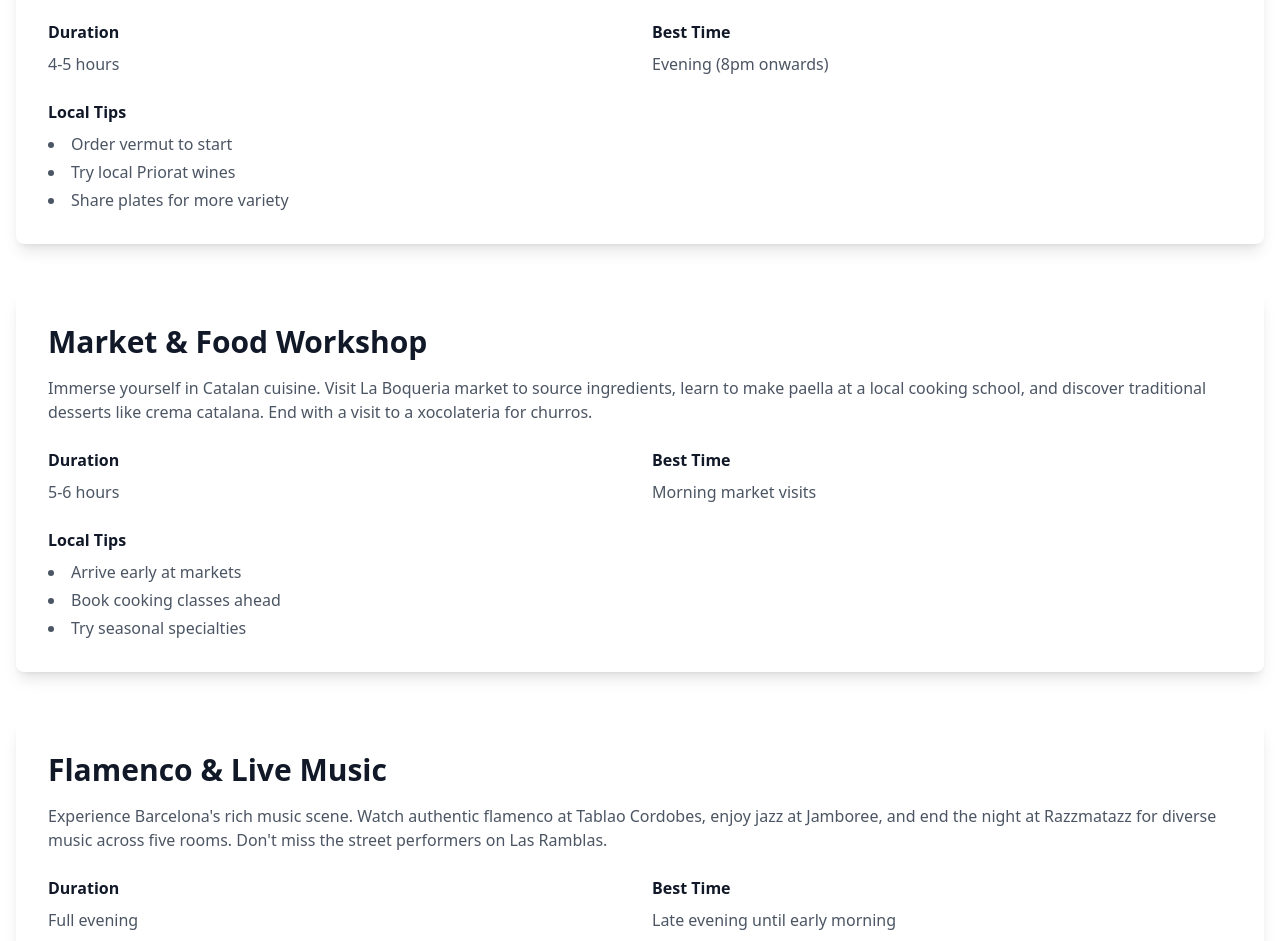
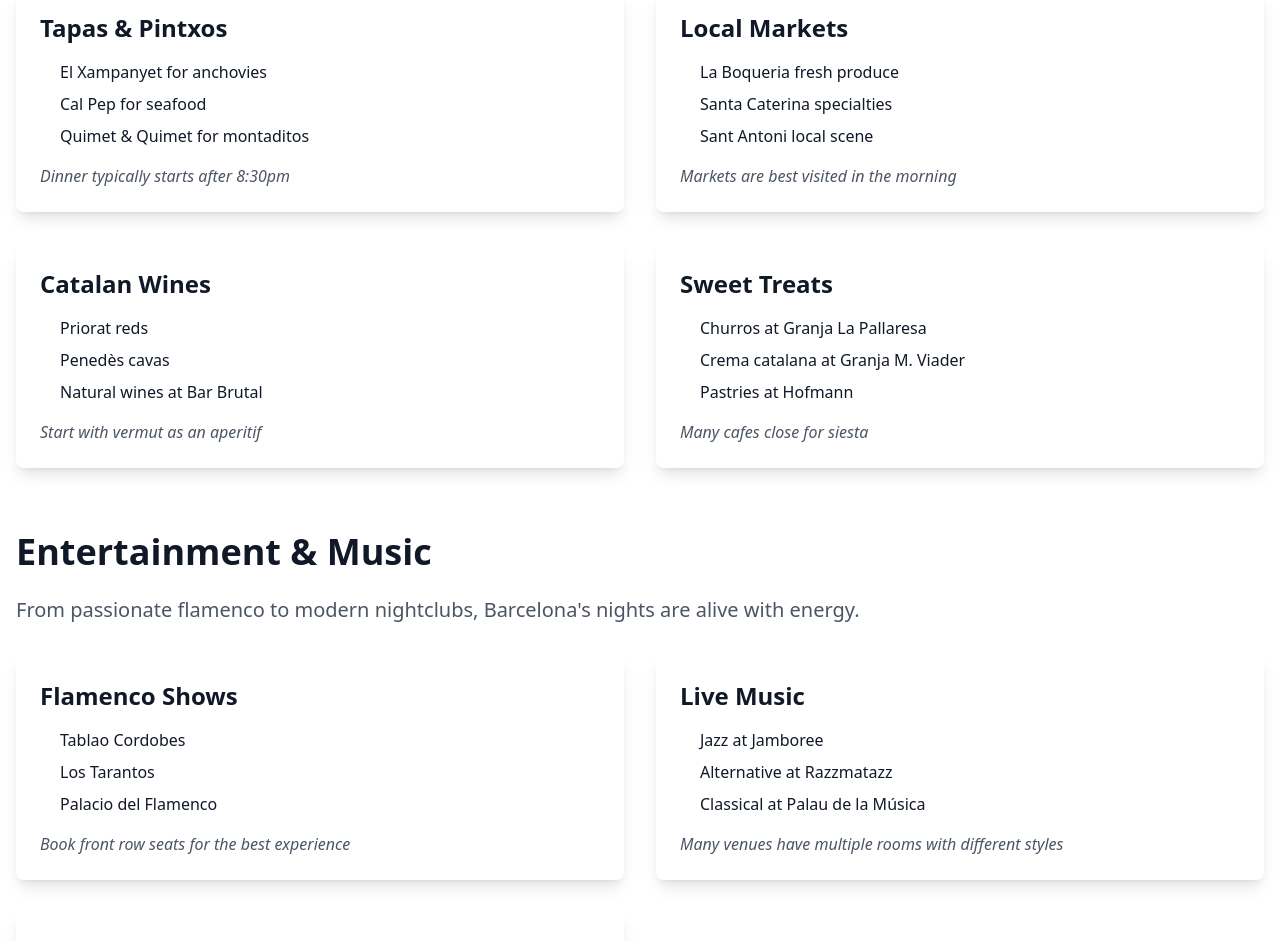
Before and after one commit to bumincetin/zeynep-bumin-site, a Next.js app: page /zeynep-bumin-site/guides/barcelona in a window 1280 px wide. Shown: the part 600-1541 px from the top of the page. Built offline with nearby package versions, Linux system fonts and the light colour scheme.

Commit message:
Restructure city guides with detailed food, drink, and entertainment sections

```diff
--- a/src/app/guides/[city]/page.tsx
+++ b/src/app/guides/[city]/page.tsx
@@ -7,86 +7,164 @@
   rome: {
     name: 'Rome',
     image: '/images/roma.jpg',
-    intro: 'Discover the eternal city through the eyes of locals, from hidden cafes to ancient secrets.',
-    guides: [
+    intro: 'Discover the eternal city through the eyes of locals, from authentic cuisine to vibrant nightlife.',
+    sections: {
+      foodAndDrink: {
+        title: 'Food & Drink',
+        description: 'From traditional pasta to artisanal gelato, Rome\'s culinary scene is a journey through history and flavor.',
+        highlights: [
           {
-        title: 'Hidden Cafes of Trastevere',
-        content: 'Explore the charming streets of Trastevere, where local cafes serve authentic Italian coffee and pastries. Visit Bar San Calisto for a traditional espresso, then head to Enzo and Dario for homemade cornetti. End your tour at Roscioli Caffè for their famous tiramisu.',
-        duration: '3-4 hours',
-        bestTime: 'Early morning or late afternoon',
-        tips: ['Avoid tourist-heavy hours (11am-2pm)', 'Many cafes are cash-only', 'Learn basic Italian greetings']
+            name: 'Traditional Pasta Dishes',
+            items: ['Carbonara at Da Enzo al 29', 'Cacio e Pepe at Roscioli', 'Amatriciana at Armando al Pantheon'],
+            tips: 'Best enjoyed for dinner, reservations recommended'
           },
           {
-        title: 'Food & Wine Experience',
-        content: 'Savor authentic Roman cuisine at its finest. Start with traditional pasta dishes like Carbonara at Da Enzo al 29, try the famous Roman-style pizza at Antico Forno Roscioli, and indulge in gelato at Fatamorgana. Pair your meals with local wines from the Frascati region.',
-        duration: '4-5 hours',
-        bestTime: 'Dinner time (7:30pm-10:30pm)',
-        tips: ['Make reservations for popular restaurants', 'Try the house wine (vino della casa)', 'Ask for local specialties not on the menu']
+            name: 'Pizza & Street Food',
+            items: ['Roman-style pizza at Antico Forno Roscioli', 'Supplì at Supplizio', 'Porchetta sandwiches at Salumeria Roscioli'],
+            tips: 'Perfect for lunch or afternoon snack'
           },
           {
-        title: 'Music & Nightlife',
-        content: 'Experience Rome\'s vibrant nightlife scene. Begin at Big Mama for live blues and jazz, then head to Alexanderplatz Jazz Club for world-class performances. End the night at Club Circolo degli Artisti for contemporary music and dancing.',
-        duration: '5-6 hours',
-        bestTime: 'Late evening until early morning',
-        tips: ['Check event schedules in advance', 'Book tickets online for popular venues', 'Take a taxi for late-night returns']
+            name: 'Wine & Aperitivo',
+            items: ['Local Frascati wines', 'Aperitivo at Hotel Locarno', 'Wine tasting at Rimessa Roscioli'],
+            tips: 'Aperitivo time is typically 6-8pm'
+          },
+          {
+            name: 'Desserts & Coffee',
+            items: ['Gelato at Fatamorgana', 'Tiramisu at Pompi', 'Espresso at Sant\'Eustachio'],
+            tips: 'Coffee is typically enjoyed standing at the bar'
           }
         ]
+      },
+      entertainment: {
+        title: 'Entertainment & Music',
+        description: 'Experience Rome\'s dynamic nightlife scene, from classical concerts to modern clubs.',
+        highlights: [
+          {
+            name: 'Live Music Venues',
+            items: ['Jazz at Big Mama', 'Classical at Teatro dell\'Opera', 'Contemporary at Monk Club'],
+            tips: 'Book tickets in advance, especially for weekend shows'
+          },
+          {
+            name: 'Nightlife Districts',
+            items: ['Trastevere bars', 'Testaccio clubs', 'Pigneto alternative scene'],
+            tips: 'Most venues get busy after 11pm'
+          },
+          {
+            name: 'Cultural Shows',
+            items: ['Summer concerts at Caracalla', 'Teatro Argentina performances', 'Villa Ada Roma Incontra il Mondo festival'],
+            tips: 'Check seasonal schedules for outdoor events'
+          }
+        ]
+      }
+    }
   },
   tokyo: {
     name: 'Tokyo',
     image: '/images/tokyo.jpg',
-    intro: 'Navigate Tokyo\'s dynamic culture through local perspectives, from street food adventures to peaceful temple walks.',
-    guides: [
+    intro: 'Navigate Tokyo\'s dynamic culture through local perspectives, from street food adventures to cutting-edge entertainment.',
+    sections: {
+      foodAndDrink: {
+        title: 'Food & Drink',
+        description: 'Discover Tokyo\'s incredible culinary diversity, from humble street food to refined dining experiences.',
+        highlights: [
           {
-        title: 'Izakaya & Sake Tour',
-        content: 'Dive into Tokyo\'s izakaya culture in Shinjuku\'s Golden Gai. Sample different types of sake while enjoying traditional bar snacks. Visit Albatross for its unique atmosphere, then try Deathmatch in Paradise for their legendary chicken wings. End at Bar Plastic Model for creative cocktails.',
-        duration: '4-5 hours',
-        bestTime: 'Evening (6pm onwards)',
-        tips: ['Make reservations for small izakayas', 'Try different grades of sake', 'Learn basic drinking etiquette']
+            name: 'Ramen & Noodles',
+            items: ['Tsukemen at Fuunji', 'Tantanmen at Nakiryu', 'Udon at Mentsudan'],
+            tips: 'Many shops have ticket machines for ordering'
           },
           {
-        title: 'Ramen & Street Food Safari',
-        content: 'Explore Tokyo\'s diverse ramen scene. Start at Fuunji for their famous tsukemen, try Nakiryu\'s tantanmen, and experience Ramen Street in Tokyo Station. Don\'t miss the street food in Ameya-Yokocho market, including takoyaki and yakitori.',
-        duration: '3-4 hours',
-        bestTime: 'Lunch or late dinner',
-        tips: ['Be prepared to wait at popular spots', 'Look for shops with ticket machines', 'Try different ramen styles']
+            name: 'Sushi & Seafood',
+            items: ['Tsukiji Outer Market stalls', 'Standing sushi at Uogashi Nihon-Ichi', 'Conveyor belt sushi at Hanamaru'],
+            tips: 'Best quality for lunch sets'
           },
           {
-        title: 'Live Music & Entertainment',
-        content: 'Experience Tokyo\'s eclectic music scene. Start at Blue Note Tokyo for world-class jazz, visit O-NEST in Shibuya for indie bands, and end at Contact for electronic music. Don\'t miss the unique experience of a karaoke room at Big Echo.',
-        duration: '6-7 hours',
-        bestTime: 'Evening until last train',
-        tips: ['Book tickets in advance', 'Check last train times', 'Join the local music meetups']
+            name: 'Izakaya Favorites',
+            items: ['Yakitori at Torikizoku', 'Kushiage at Kushinobo', 'Sake tasting at Sasagin'],
+            tips: 'Most izakayas open from 5pm onwards'
+          },
+          {
+            name: 'Street Food',
+            items: ['Takoyaki in Ameyoko', 'Monjayaki in Tsukishima', 'Taiyaki at Naniwaya'],
+            tips: 'Markets are best visited during lunch hours'
           }
         ]
+      },
+      entertainment: {
+        title: 'Entertainment & Music',
+        description: 'From traditional performances to futuristic entertainment, Tokyo never stops amazing.',
+        highlights: [
+          {
+            name: 'Live Music',
+            items: ['Jazz at Blue Note Tokyo', 'Rock at O-NEST', 'Electronic at Contact'],
+            tips: 'Last trains usually leave around midnight'
+          },
+          {
+            name: 'Traditional Arts',
+            items: ['Kabuki at Kabukiza Theatre', 'Sumo at Ryogoku', 'Taiko drums at Asakusa'],
+            tips: 'English headsets available at most venues'
+          },
+          {
+            name: 'Modern Entertainment',
+            items: ['Karaoke at Big Echo', 'Gaming at Joypolis', 'Robot Restaurant show'],
+            tips: 'Book karaoke rooms in advance on weekends'
+          }
+        ]
+      }
+    }
   },
   barcelona: {
     name: 'Barcelona',
     image: '/images/barcelona.jpg',
-    intro: 'Experience Barcelona\'s vibrant culture through local traditions, from tapas trails to hidden beaches.',
-    guides: [
+    intro: 'Experience Barcelona\'s vibrant culture through local traditions, from tapas to flamenco.',
+    sections: {
+      foodAndDrink: {
+        title: 'Food & Drink',
+        description: 'Savor the flavors of Catalonia, from traditional tapas to innovative cuisine.',
+        highlights: [
           {
-        title: 'Tapas & Wine Journey',
-        content: 'Discover Barcelona\'s best tapas bars. Start at El Xampanyet for their house-made vermouth and anchovies, continue to Cal Pep for seafood specialties, and end at Quimet & Quimet for their montaditos. Pair everything with local Catalan wines.',
-        duration: '4-5 hours',
-        bestTime: 'Evening (8pm onwards)',
-        tips: ['Order vermut to start', 'Try local Priorat wines', 'Share plates for more variety']
+            name: 'Tapas & Pintxos',
+            items: ['El Xampanyet for anchovies', 'Cal Pep for seafood', 'Quimet & Quimet for montaditos'],
+            tips: 'Dinner typically starts after 8:30pm'
           },
           {
-        title: 'Market & Food Workshop',
-        content: 'Immerse yourself in Catalan cuisine. Visit La Boqueria market to source ingredients, learn to make paella at a local cooking school, and discover traditional desserts like crema catalana. End with a visit to a xocolateria for churros.',
-        duration: '5-6 hours',
-        bestTime: 'Morning market visits',
-        tips: ['Arrive early at markets', 'Book cooking classes ahead', 'Try seasonal specialties']
+            name: 'Local Markets',
+            items: ['La Boqueria fresh produce', 'Santa Caterina specialties', 'Sant Antoni local scene'],
+            tips: 'Markets are best visited in the morning'
           },
           {
-        title: 'Flamenco & Live Music',
-        content: 'Experience Barcelona\'s rich music scene. Watch authentic flamenco at Tablao Cordobes, enjoy jazz at Jamboree, and end the night at Razzmatazz for diverse music across five rooms. Don\'t miss the street performers on Las Ramblas.',
-        duration: 'Full evening',
-        bestTime: 'Late evening until early morning',
-        tips: ['Book flamenco shows in advance', 'Check club schedules online', 'Try different music venues']
+            name: 'Catalan Wines',
+            items: ['Priorat reds', 'Penedès cavas', 'Natural wines at Bar Brutal'],
+            tips: 'Start with vermut as an aperitif'
+          },
+          {
+            name: 'Sweet Treats',
+            items: ['Churros at Granja La Pallaresa', 'Crema catalana at Granja M. Viader', 'Pastries at Hofmann'],
+            tips: 'Many cafes close for siesta'
           }
         ]
+      },
+      entertainment: {
+        title: 'Entertainment & Music',
+        description: 'From passionate flamenco to modern nightclubs, Barcelona\'s nights are alive with energy.',
+        highlights: [
+          {
+            name: 'Flamenco Shows',
+            items: ['Tablao Cordobes', 'Los Tarantos', 'Palacio del Flamenco'],
+            tips: 'Book front row seats for the best experience'
+          },
+          {
+            name: 'Live Music',
+            items: ['Jazz at Jamboree', 'Alternative at Razzmatazz', 'Classical at Palau de la Música'],
+            tips: 'Many venues have multiple rooms with different styles'
+          },
+          {
+            name: 'Street Performance',
+            items: ['Las Ramblas artists', 'Gothic Quarter musicians', 'Born district performers'],
+            tips: 'Best atmosphere on weekend evenings'
+          }
+        ]
+      }
+    }
   }
 } as const;
 
@@ -133,41 +211,54 @@
           </div>
         </div>
 
-        {/* Guides Section */}
-        <section className="py-16">
+        {/* Sections */}
+        <div className="py-16">
           <div className="container mx-auto px-4">
-            <div className="space-y-12">
-              {cityData.guides.map((guide) => (
-                <div key={guide.title} className="bg-white rounded-lg shadow-lg overflow-hidden">
-                  <div className="p-8">
-                    <h2 className="text-3xl font-bold mb-4">{guide.title}</h2>
-                    <p className="text-gray-600 mb-6">{guide.content}</p>
-
-                    <div className="grid grid-cols-1 md:grid-cols-2 gap-6">
-                      <div>
-                        <h3 className="font-semibold text-gray-900 mb-2">Duration</h3>
-                        <p className="text-gray-600">{guide.duration}</p>
-                      </div>
-                      <div>
-                        <h3 className="font-semibold text-gray-900 mb-2">Best Time</h3>
-                        <p className="text-gray-600">{guide.bestTime}</p>
-                      </div>
-                    </div>
-
-                    <div className="mt-6">
-                      <h3 className="font-semibold text-gray-900 mb-2">Local Tips</h3>
-                      <ul className="list-disc list-inside text-gray-600 space-y-1">
-                        {guide.tips.map((tip, index) => (
-                          <li key={index}>{tip}</li>
+            {/* Food & Drink Section */}
+            <section className="mb-16">
+              <h2 className="text-4xl font-bold mb-6">{cityData.sections.foodAndDrink.title}</h2>
+              <p className="text-xl text-gray-600 mb-8">{cityData.sections.foodAndDrink.description}</p>
+              <div className="grid grid-cols-1 md:grid-cols-2 gap-8">
+                {cityData.sections.foodAndDrink.highlights.map((highlight) => (
+                  <div key={highlight.name} className="bg-white rounded-lg shadow-lg p-6">
+                    <h3 className="text-2xl font-semibold mb-4">{highlight.name}</h3>
+                    <ul className="space-y-2 mb-4">
+                      {highlight.items.map((item, index) => (
+                        <li key={index} className="flex items-center">
+                          <span className="w-2 h-2 bg-clay-500 rounded-full mr-3"></span>
+                          {item}
+                        </li>
                       ))}
                     </ul>
-                    </div>
-                  </div>
+                    <p className="text-gray-600 italic">{highlight.tips}</p>
                   </div>
                 ))}
               </div>
+            </section>
+
+            {/* Entertainment Section */}
+            <section>
+              <h2 className="text-4xl font-bold mb-6">{cityData.sections.entertainment.title}</h2>
+              <p className="text-xl text-gray-600 mb-8">{cityData.sections.entertainment.description}</p>
+              <div className="grid grid-cols-1 md:grid-cols-2 gap-8">
+                {cityData.sections.entertainment.highlights.map((highlight) => (
+                  <div key={highlight.name} className="bg-white rounded-lg shadow-lg p-6">
+                    <h3 className="text-2xl font-semibold mb-4">{highlight.name}</h3>
+                    <ul className="space-y-2 mb-4">
+                      {highlight.items.map((item, index) => (
+                        <li key={index} className="flex items-center">
+                          <span className="w-2 h-2 bg-clay-500 rounded-full mr-3"></span>
+                          {item}
+                        </li>
+                      ))}
+                    </ul>
+                    <p className="text-gray-600 italic">{highlight.tips}</p>
+                  </div>
+                ))}
               </div>
             </section>
+          </div>
+        </div>
       </main>
       <Footer />
     </div>
--- a/src/app/guides/page.tsx
+++ b/src/app/guides/page.tsx
@@ -8,32 +8,56 @@
   {
     name: 'Rome',
     image: '/images/roma.jpg',
-    guides: ['Hidden Cafes', 'Food & Wine Experience', 'Music & Nightlife']
+    sections: [
+      'Traditional Pasta & Pizza',
+      'Wine & Aperitivo',
+      'Live Music & Shows'
+    ]
   },
   {
     name: 'Tokyo',
     image: '/images/tokyo.jpg',
-    guides: ['Izakaya & Sake Tour', 'Ramen & Street Food', 'Live Music & Entertainment']
+    sections: [
+      'Ramen & Street Food',
+      'Izakaya & Sake',
+      'Traditional & Modern Entertainment'
+    ]
   },
   {
     name: 'Barcelona',
     image: '/images/barcelona.jpg',
-    guides: ['Tapas & Wine Journey', 'Market & Food Workshop', 'Flamenco & Live Music']
+    sections: [
+      'Tapas & Catalan Wine',
+      'Market & Local Cuisine',
+      'Flamenco & Nightlife'
+    ]
   },
   {
     name: 'Paris',
     image: '/images/paris.jpg',
-    guides: ['Bistro & Wine Tour', 'Patisserie Trail', 'Jazz & Cabaret']
+    sections: [
+      'Bistros & Fine Dining',
+      'Wine & Cheese',
+      'Jazz & Cabaret'
+    ]
   },
   {
     name: 'Istanbul',
     image: '/images/istanbul.jpg',
-    guides: ['Meyhane & Raki Night', 'Street Food & Spices', 'Turkish Music & Dance']
+    sections: [
+      'Meyhane & Raki',
+      'Street Food & Spices',
+      'Traditional Music & Dance'
+    ]
   },
   {
     name: 'New York',
     image: '/images/newyork.jpg',
-    guides: ['Food Truck Safari', 'Craft Beer Tour', 'Live Music Venues']
+    sections: [
+      'Food Trucks & Delis',
+      'Craft Beer & Cocktails',
+      'Live Music & Broadway'
+    ]
   }
 ] as const;
 
@@ -86,10 +110,10 @@
                   <div className="p-6">
                     <h3 className="text-2xl font-bold mb-4">{city.name}</h3>
                     <ul className="space-y-2">
-                      {city.guides.map((guide) => (
-                        <li key={guide} className="flex items-center">
-                          <span className="w-2 h-2 bg-gray-300 rounded-full mr-3"></span>
-                          {guide}
+                      {city.sections.map((section) => (
+                        <li key={section} className="flex items-center">
+                          <span className="w-2 h-2 bg-clay-500 rounded-full mr-3"></span>
+                          {section}
                         </li>
                       ))}
                     </ul>
```
Lines whose indentation alone changed are shown as unchanged.
